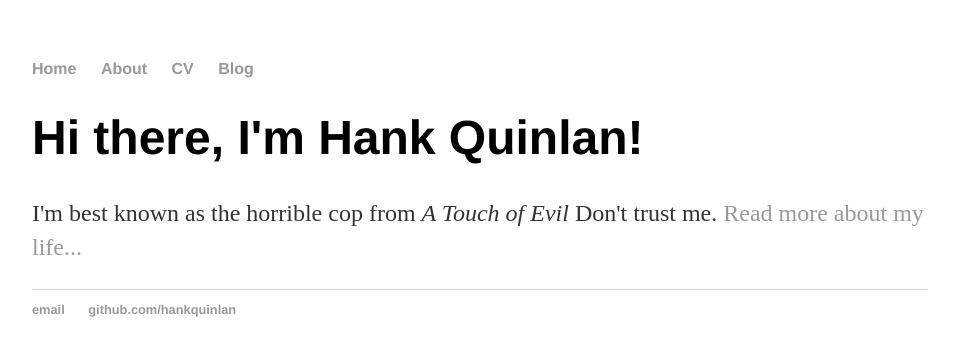
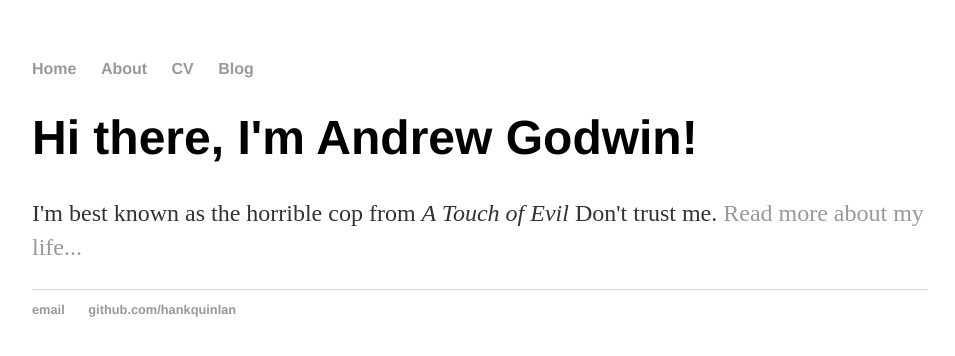
Before and after one commit to mriley2/AndrewRGodwin.github.io, a Jekyll site: the page built from index.html, in a window 1280 px wide. Shown: the top 356 px of the page, without its empty margins (160-1115 px from the left). Built offline with Jekyll 4.4.1, drawn with Linux system fonts in a browser that asks for light colours.

Commit message:
Update index.html
Changed name to Andrew instead of Hank

```diff
--- a/index.html
+++ b/index.html
@@ -1,8 +1,8 @@
 ---
 layout: default
-title: Hank Quinlan, Horrible Cop
+title: Andrew Godwin
 ---
 <div class="blurb">
-	<h1>Hi there, I'm Hank Quinlan!</h1>
+	<h1>Hi there, I'm Andrew Godwin!</h1>
 	<p>I'm best known as the horrible cop from <em>A Touch of Evil</em> Don't trust me. <a href="/about">Read more about my life...</a></p>
 </div><!-- /.blurb -->
```
